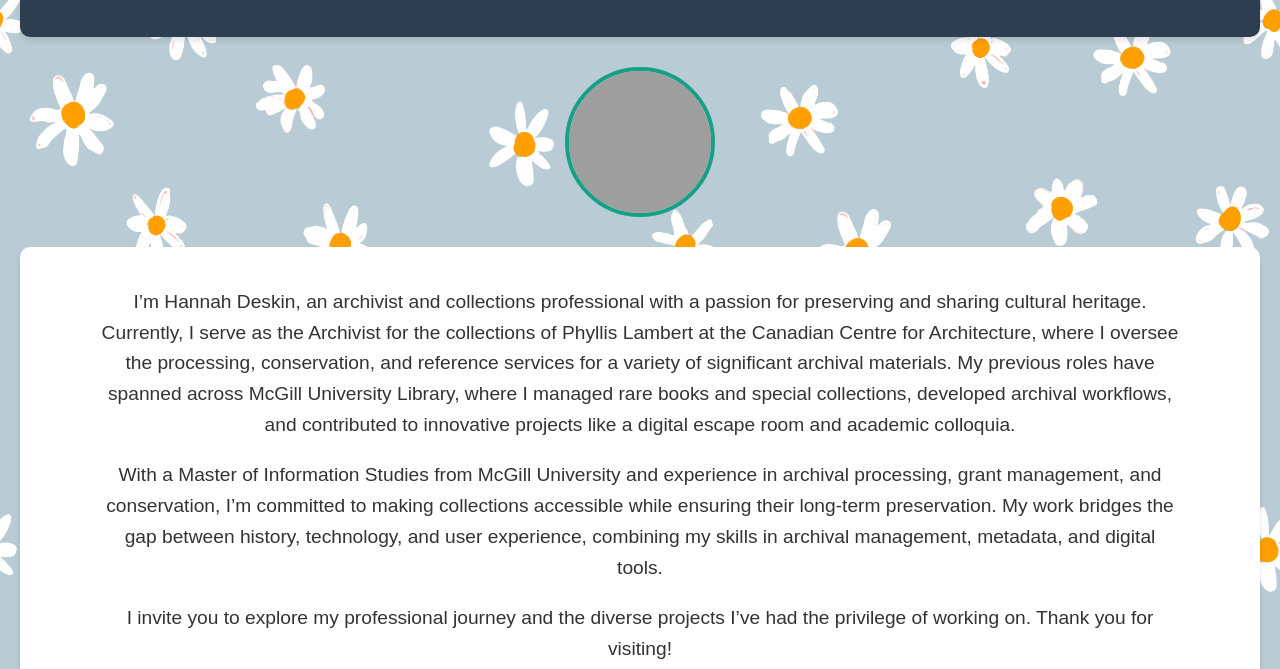
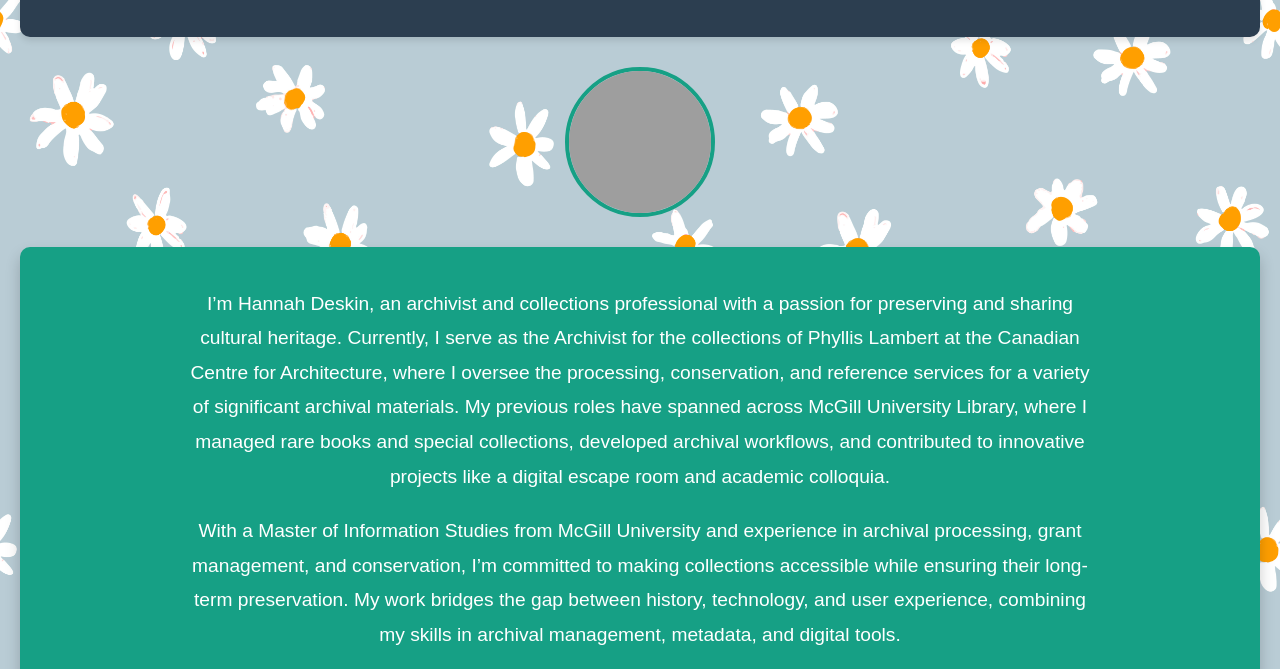
Before and after one commit to HannahDeskinMcGill05/FinalProject, a plain HTML site: page index.html in a window 1280 px wide. Shown: the part 120-789 px from the top of the page. Drawn offline with Linux system fonts and the light colour scheme; grey boxes are pictures that could not be loaded.

Commit message:
Update mystyle.css

```diff
--- a/mystyle.css
+++ b/mystyle.css
@@ -157,18 +157,21 @@
 /* Introductory Section Styling */
 #intro {
     padding: 40px 20px;
-    background-color: #ffffff;  /* White background to contrast with the background image */
+    background-color: #16a085;  /* Different background color to make it stand out */
     border-radius: 10px;  /* Rounded corners */
-    box-shadow: 0 4px 6px rgba(0, 0, 0, 0.1);  /* Light shadow for depth */
+    box-shadow: 0 8px 15px rgba(0, 0, 0, 0.2);  /* Darker shadow for added depth */
     margin-top: 30px;  /* Space from the profile image */
+    color: white;  /* White text for contrast */
 }
 
 #intro .container {
     text-align: center;  /* Center-aligns the text */
+    max-width: 900px;  /* Limits the width of the content for better readability */
+    margin: 0 auto;  /* Centers the container within the page */
 }
 
 #intro p {
     font-size: 1.2em;
-    color: #333;  /* Dark gray for the text */
-    margin-bottom: 20px;  /* Adds spacing between paragraphs */
+    margin-bottom: 20px;
+    line-height: 1.8;  /* Increases line height for better readability */
 }
```
